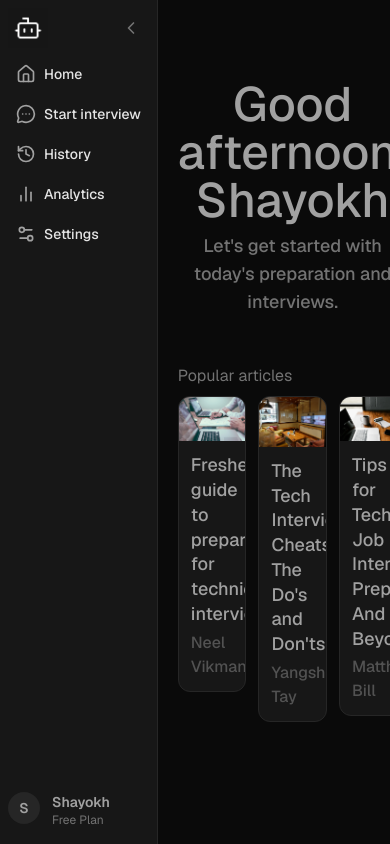
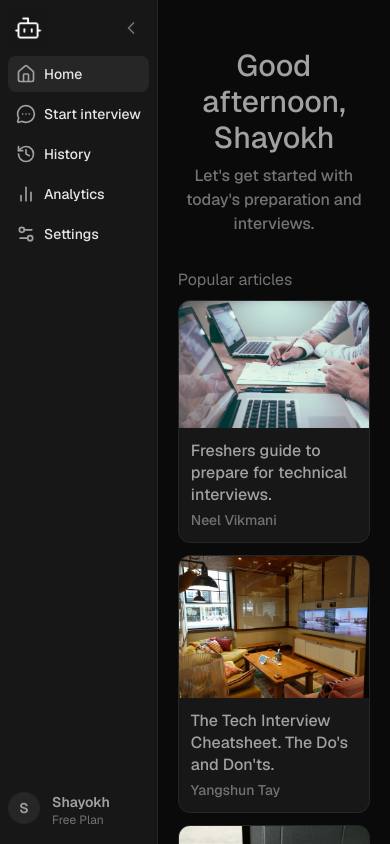
Before and after one commit to ShayokhShorfuddin/sage, a Next.js app: page /home in a window 390 px wide. Shown: the top 844 px of the page. Built offline with nearby package versions, Linux system fonts and the light colour scheme.

Commit message:
fix tab behaviour, add responsiveness, improved performance

```diff
--- /dev/null
+++ b/app/home/components/Home.tsx
@@ -0,0 +1,106 @@
+import Image, { type StaticImageData } from "next/image";
+import Link from "next/link";
+import Interview1 from "@/public/images/interview1.webp";
+import Interview2 from "@/public/images/interview2.webp";
+import Interview3 from "@/public/images/interview3.webp";
+
+type ArticleProps = {
+	image: StaticImageData;
+	title: string;
+	author: string;
+	href: string;
+};
+
+const articlesData: ArticleProps[] = [
+	{
+		image: Interview1,
+		title: "Freshers guide to prepare for technical interviews.",
+		author: "Neel Vikmani",
+		href: "https://medium.com/swlh/how-to-prepare-for-campus-interviews-and-my-lessons-from-tech-interviews-7afa53c861a2",
+	},
+	{
+		image: Interview2,
+		title: "The Tech Interview Cheatsheet. The  Do's and Don'ts.",
+		author: "Yangshun Tay",
+		href: "https://medium.com/hackernoon/the-tech-interview-cheatsheet-8e28d94f5f04",
+	},
+	{
+		image: Interview3,
+		title: "Tips for Tech Job Interview Preparation And Beyond.",
+		author: "Matthew Bill",
+		href: "https://matthewdbill.medium.com/tips-for-tech-job-interview-preparation-760c8b44ef22",
+	},
+];
+
+export default function Home() {
+	return (
+		<section className="mx-5 w-full">
+			<h1 className="text-neutral-400 text-3xl md:text-4xl lg:text-5xl font-medium text-center mt-[3rem] lg:mt-[5rem]">
+				<Greeting />
+			</h1>
+
+			<p className="text-neutral-500 text-center mt-2 font-medium text-md md:text-lg">
+				Let's get started with today's preparation and interviews.
+			</p>
+
+			<PopularArticles />
+		</section>
+	);
+}
+
+function PopularArticles() {
+	return (
+		<section className="mt-[2rem] sm:mt-[3rem] max-w-5xl mx-auto">
+			<p className="text-neutral-500">Popular articles</p>
+
+			<div className="grid grid-cols-1 sm:grid-cols-2 md:grid-cols-3 gap-3 mt-2">
+				{articlesData.map((article) => (
+					<ArticleCard key={article.title} {...article} />
+				))}
+			</div>
+		</section>
+	);
+}
+
+function ArticleCard({ image, title, author, href }: ArticleProps) {
+	return (
+		<Link href={href} target="_blank" rel="noopener noreferrer">
+			<div className="bg-neutral-900 border border-neutral-800 rounded-xl overflow-hidden transition-transform duration-200 hover:-translate-y-1 hover:cursor-pointer h-full">
+				<Image src={image} alt="Article image" />
+
+				<div className="p-3">
+					<p className="text-neutral-400 text-md xs:text-lg font-medium leading-snug">
+						{title}
+					</p>
+					<p className="text-neutral-500 font-medium mt-1 text-sm xs:text-md">
+						{author}
+					</p>
+				</div>
+			</div>
+		</Link>
+	);
+}
+
+function Greeting() {
+	// TODO: When we are connected to the backend, we can fetch the user's name from the backend and use it here.
+	const now = new Date();
+	const hour = now.getHours();
+	const minute = now.getMinutes();
+	const totalMinutes = hour * 60 + minute;
+
+	// Convert time ranges to minutes for easier comparison
+	const morningStart = 5 * 60; // 5:00 AM
+	const morningEnd = 12 * 60; // 12:00 PM
+	const afternoonEnd = 17 * 60; // 5:00 PM
+	const eveningEnd = 23 * 60; // 11:00 PM
+
+	if (totalMinutes >= morningStart && totalMinutes <= morningEnd) {
+		return "Good morning, Shayokh";
+	} else if (totalMinutes >= morningEnd + 1 && totalMinutes <= afternoonEnd) {
+		return "Good afternoon, Shayokh";
+	} else if (totalMinutes >= afternoonEnd + 1 && totalMinutes <= eveningEnd) {
+		return "Good evening, Shayokh";
+	} else {
+		return "Still awake?";
+	}
+}
--- a/app/home/components/Sidebar.tsx
+++ /dev/null
@@ -1,146 +0,0 @@
-"use client";
-
-import {
-	ChartNoAxesColumnIcon,
-	ChevronLeft,
-	ChevronRight,
-	History,
-	Home,
-	MessageCircleMoreIcon,
-	Settings2,
-} from "lucide-react";
-
-import Image from "next/image";
-import { useRouter } from "next/navigation";
-import { createContext, useContext, useState } from "react";
-import Icon from "@/public/images/icon.png";
-
-type SidebarProps = {
-	text: string;
-	icon: React.ReactNode;
-	isActive: boolean;
-	onClick: () => void;
-};
-
-const sidebarContext = createContext<{ expanded: boolean } | undefined>(
-	undefined,
-);
-
-export default function Sidebar() {
-	const router = useRouter();
-	const [expanded, setExpanded] = useState(true);
-	const [activeTab, setActiveTab] = useState<string | null>(null);
-
-	const sidebarData: SidebarProps[] = [
-		{
-			text: "Home",
-			icon: <Home className="size-5 stroke-neutral-400" />,
-			isActive: activeTab === "Home",
-			onClick: () => {
-				setActiveTab("Home");
-				router.push("/home");
-			},
-		},
-		{
-			text: "Start interview",
-			icon: <MessageCircleMoreIcon className="size-5 stroke-neutral-400" />,
-			isActive: activeTab === "Start interview",
-			onClick: () => {
-				setActiveTab("Start interview");
-				router.push("/home/new");
-			},
-		},
-		{
-			text: "History",
-			icon: <History className="size-5 stroke-neutral-400" />,
-			isActive: activeTab === "History",
-			onClick: () => {
-				setActiveTab("History");
-				router.push("/home/something");
-			},
-		},
-		{
-			text: "Analytics",
-			icon: <ChartNoAxesColumnIcon className="size-5 stroke-neutral-400" />,
-			isActive: activeTab === "Analytics",
-			onClick: () => setActiveTab("Analytics"),
-		},
-		{
-			text: "Settings",
-			icon: <Settings2 className="size-5 stroke-neutral-400" />,
-			isActive: activeTab === "Settings",
-			onClick: () => setActiveTab("Settings"),
-		},
-	];
-
-	return (
-		<aside className="h-svh">
-			<nav className="h-full flex flex-col bg-neutral-900 border-r border-neutral-800 px-2 py-2">
-				{/* Top logo and retract button */}
-				<div className="flex justify-between items-center">
-					<Image
-						src={Icon}
-						alt="Icon"
-						className={expanded ? "block w-10" : "hidden"}
-					/>
-
-					<button
-						className="p-2 hover:cursor-pointer hover:bg-neutral-800 rounded-lg transition-colors duration-200"
-						type="button"
-						onClick={() => setExpanded(!expanded)}
-					>
-						{expanded ? (
-							<ChevronLeft className="size-5 stroke-neutral-500" />
-						) : (
-							<ChevronRight className="size-5 stroke-neutral-500" />
-						)}
-					</button>
-				</div>
-
-				<sidebarContext.Provider value={{ expanded }}>
-					{/* Navigation links */}
-					<ul className="flex-1 flex flex-col gap-y-1 mt-2">
-						{sidebarData.map((item) => (
-							<SidebarItem key={item.text} {...item} />
-						))}
-					</ul>
-				</sidebarContext.Provider>
-
-				{/* Bottom profile */}
-				<div className="flex gap-x-3 my-2 hover:cursor-pointer">
-					<div className="size-8 bg-neutral-800 rounded-full flex items-center justify-center">
-						<p className="text-sm font-semibold text-neutral-400">S</p>
-					</div>
-
-					<div
-						className={`overflow-hidden transition-all duration-500 ${expanded ? "block" : "hidden"}`}
-					>
-						<p className="text-neutral-400 text-sm font-semibold">Shayokh</p>
-						<p className="text-neutral-500 text-xs">Free Plan</p>
-					</div>
-				</div>
-			</nav>
-		</aside>
-	);
-}
-
-function SidebarItem({ icon, text, isActive, onClick }: SidebarProps) {
-	const { expanded } = useContext(sidebarContext) as { expanded: boolean };
-
-	return (
-		<li>
-			<button
-				type="button"
-				className={`relative flex items-center p-2 gap-x-2 cursor-pointer rounded-lg w-full ${isActive ? "bg-neutral-800" : ""} hover:bg-neutral-800`}
-				onClick={onClick}
-			>
-				{icon}
-				<span
-					className={`text-neutral-200 text-sm text-nowrap font-medium ${expanded ? "block" : "hidden"}`}
-				>
-					{text}
-				</span>
-			</button>
-		</li>
-	);
-}
--- a/app/home/layout.tsx
+++ /dev/null
@@ -1,16 +0,0 @@
-import Sidebar from "./components/Sidebar";
-
-export default function RootLayout({
-	children,
-}: Readonly<{
-	children: React.ReactNode;
-}>) {
-	return (
-		<>
-			<main className="flex">
-				<Sidebar />
-				{children}
-			</main>
-		</>
-	);
-}
--- a/app/home/page.tsx
+++ b/app/home/page.tsx
@@ -1,80 +1,149 @@
-import Image, { type StaticImageData } from "next/image";
-import Link from "next/link";
-import Interview1 from "@/public/images/interview1.webp";
-import Interview2 from "@/public/images/interview2.webp";
-import Interview3 from "@/public/images/interview3.webp";
+"use client";
 
-type ArticleProps = {
-	image: StaticImageData;
-	title: string;
-	author: string;
-	href: string;
+import {
+	ChartNoAxesColumnIcon,
+	ChevronLeft,
+	ChevronRight,
+	History,
+	Home as HomeIcon,
+	MessageCircleMoreIcon,
+	Settings2,
+} from "lucide-react";
+import Image from "next/image";
+import { useState } from "react";
+import Icon from "@/public/images/icon.png";
+import Home from "./components/Home";
+import InterviewerSelection from "./components/InterviewerSelection";
+
+type SidebarProps = {
+	text: string;
+	icon: React.ReactNode;
 };
 
-const articlesData: ArticleProps[] = [
+const sidebarData: SidebarProps[] = [
 	{
-		image: Interview1,
-		title: "Freshers guide to prepare for technical interviews.",
-		author: "Neel Vikmani",
-		href: "https://medium.com/swlh/how-to-prepare-for-campus-interviews-and-my-lessons-from-tech-interviews-7afa53c861a2",
+		text: "Home",
+		icon: <HomeIcon className="size-5 stroke-neutral-400" />,
 	},
 	{
-		image: Interview2,
-		title: "The Tech Interview Cheatsheet. The  Do's and Don'ts.",
-		author: "Yangshun Tay",
-		href: "https://medium.com/hackernoon/the-tech-interview-cheatsheet-8e28d94f5f04",
+		text: "Start interview",
+		icon: <MessageCircleMoreIcon className="size-5 stroke-neutral-400" />,
 	},
 	{
-		image: Interview3,
-		title: "Tips for Tech Job Interview Preparation And Beyond.",
-		author: "Matthew Bill",
-		href: "https://matthewdbill.medium.com/tips-for-tech-job-interview-preparation-760c8b44ef22",
+		text: "History",
+		icon: <History className="size-5 stroke-neutral-400" />,
+	},
+	{
+		text: "Analytics",
+		icon: <ChartNoAxesColumnIcon className="size-5 stroke-neutral-400" />,
+	},
+	{
+		text: "Settings",
+		icon: <Settings2 className="size-5 stroke-neutral-400" />,
 	},
 ];
 
+const tabs = [<Home key={0} />, <InterviewerSelection key={1} />];
+
 export default function Page() {
+	const [expanded, setExpanded] = useState(true);
+	const [activeTabIndex, setActiveTabIndex] = useState(0);
+
 	return (
-		<section className="mx-5 w-full">
-			<h1 className="text-neutral-400 text-5xl font-medium text-center mt-[5rem]">
-				Good afternoon, Shayokh
-			</h1>
+		<main className="flex">
+			{/* Sidebar */}
+			<aside className="h-screen sticky top-0">
+				<nav className="h-screen flex flex-col bg-neutral-900 border-r border-neutral-800 px-2 py-2">
+					{/* Top logo and retract button */}
+					<div className="flex justify-between items-center">
+						<Image
+							src={Icon}
+							alt="Icon"
+							className={expanded ? "block w-10" : "hidden"}
+						/>
 
-			<p className="text-neutral-500 text-center mt-2 font-medium text-lg">
-				Let's get started with today's preparation and interviews.
-			</p>
+						<button
+							className="p-2 hover:cursor-pointer hover:bg-neutral-800 rounded-lg transition-colors duration-200"
+							type="button"
+							onClick={() => setExpanded(!expanded)}
+						>
+							{expanded ? (
+								<ChevronLeft className="size-5 stroke-neutral-500" />
+							) : (
+								<ChevronRight className="size-5 stroke-neutral-500" />
+							)}
+						</button>
+					</div>
 
-			<PopularArticles />
-		</section>
+					{/* Navigation links */}
+					<ul className="flex-1 flex flex-col gap-y-1 mt-2">
+						{sidebarData.map((data, index) => (
+							<SidebarButton
+								key={data.text}
+								{...{
+									data,
+									index,
+									activeTabIndex,
+									setActiveTabIndex,
+									expanded,
+								}}
+							/>
+						))}
+					</ul>
+
+					{/* Bottom profile */}
+					<div className="flex gap-x-3 my-2 hover:cursor-pointer">
+						<div className="size-8 bg-neutral-800 rounded-full flex items-center justify-center">
+							<p className="text-sm font-semibold text-neutral-400">S</p>
+						</div>
+
+						<div
+							className={`overflow-hidden transition-all duration-500 ${expanded ? "block" : "hidden"}`}
+						>
+							<p className="text-neutral-400 text-sm font-semibold">Shayokh</p>
+							<p className="text-neutral-500 text-xs">Free Plan</p>
+						</div>
+					</div>
+				</nav>
+			</aside>
+
+			{/* Right side content */}
+			{tabs[activeTabIndex]}
+		</main>
 	);
 }
 
-function PopularArticles() {
+function SidebarButton({
+	data,
+	index,
+	activeTabIndex,
+	setActiveTabIndex,
+	expanded,
+}: {
+	data: SidebarProps;
+	index: number;
+	activeTabIndex: number;
+	setActiveTabIndex: React.Dispatch<React.SetStateAction<number>>;
+	expanded: boolean;
+}) {
 	return (
-		<section className="mt-[3rem] max-w-5xl mx-auto">
-			<p className="text-neutral-500">Popular articles</p>
-
-			<div className="grid grid-cols-3 gap-x-3 mt-2">
-				{articlesData.map((article) => (
-					<ArticleCard key={article.title} {...article} />
-				))}
-			</div>
-		</section>
+		<li key={data.text}>
+			<button
+				type="button"
+				className={`relative flex items-center p-2 gap-x-2 cursor-pointer rounded-lg w-full ${activeTabIndex === index ? "bg-neutral-800" : ""} hover:bg-neutral-800`}
+				onClick={() => {
+					if (activeTabIndex !== index) {
+						setActiveTabIndex(index);
+					}
+				}}
+			>
+				{data.icon}
+				<span
+					className={`text-neutral-200 text-sm text-nowrap font-medium ${expanded ? "block" : "hidden"}`}
+				>
+					{data.text}
+				</span>
+			</button>
+		</li>
 	);
 }
-
-function ArticleCard({ image, title, author, href }: ArticleProps) {
-	return (
-		<Link href={href} target="_blank" rel="noopener noreferrer">
-			<div className="bg-neutral-900 border border-neutral-800 rounded-xl overflow-hidden transition-transform duration-200 hover:-translate-y-1 hover:cursor-pointer">
-				<Image src={image} alt="Article image" />
-
-				<div className="p-3">
-					<p className="text-neutral-400 text-lg font-medium leading-snug">
-						{title}
-					</p>
-					<p className="text-neutral-600 font-medium mt-1">{author}</p>
-				</div>
-			</div>
-		</Link>
-	);
-}
--- a/package.json
+++ b/package.json
@@ -10,7 +10,9 @@
 	},
 	"dependencies": {
 		"@radix-ui/react-accordion": "^1.2.11",
+		"axios": "^1.10.0",
 		"lucide-react": "^0.524.0",
+		"mongoose": "^8.16.1",
 		"next": "15.3.4",
 		"react": "^19.0.0",
 		"react-dom": "^19.0.0",
```
Also changed, not shown: app/home/components/InterviewerSelection.tsx (renamed from app/home/new/page.tsx, +8 -9 lines), 1 other file (tests, documents, lock files or other folders).
